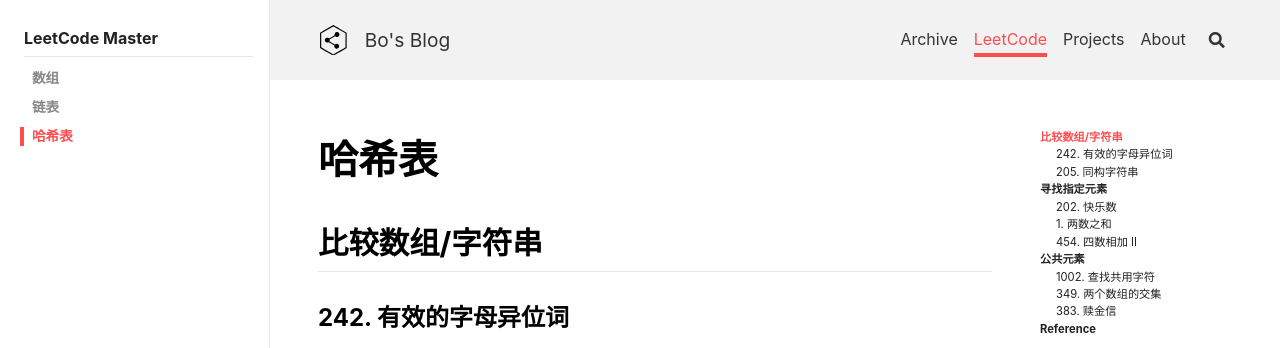
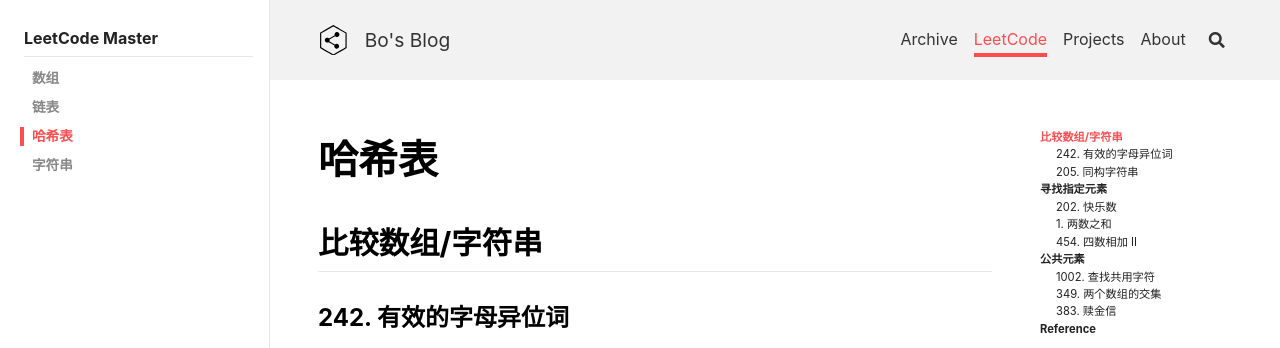
Before and after one commit to peng00bo00/peng00bo00_previous_blog, a Jekyll site: the page built from _leetcode/2023-01-21-HashTable.md, in a window 1280 px wide. Shown: the top 348 px of the page. Built offline with Jekyll 4.4.1, drawn with Linux system fonts in a browser that asks for light colours; nearby versions of some CDN libraries; comment, search, counter and statistics services are not loaded.

Commit message:
Update navigation.yml

```diff
--- a/_data/navigation.yml
+++ b/_data/navigation.yml
@@ -558,3 +558,5 @@ LeetCode:
         url: /leetcode/2023-01-09-LinkedList.html
       - title: 哈希表
         url: /leetcode/2023-01-21-HashTable.html
+      - title: 字符串
+        url: /leetcode/2023-01-23-String.html
```
